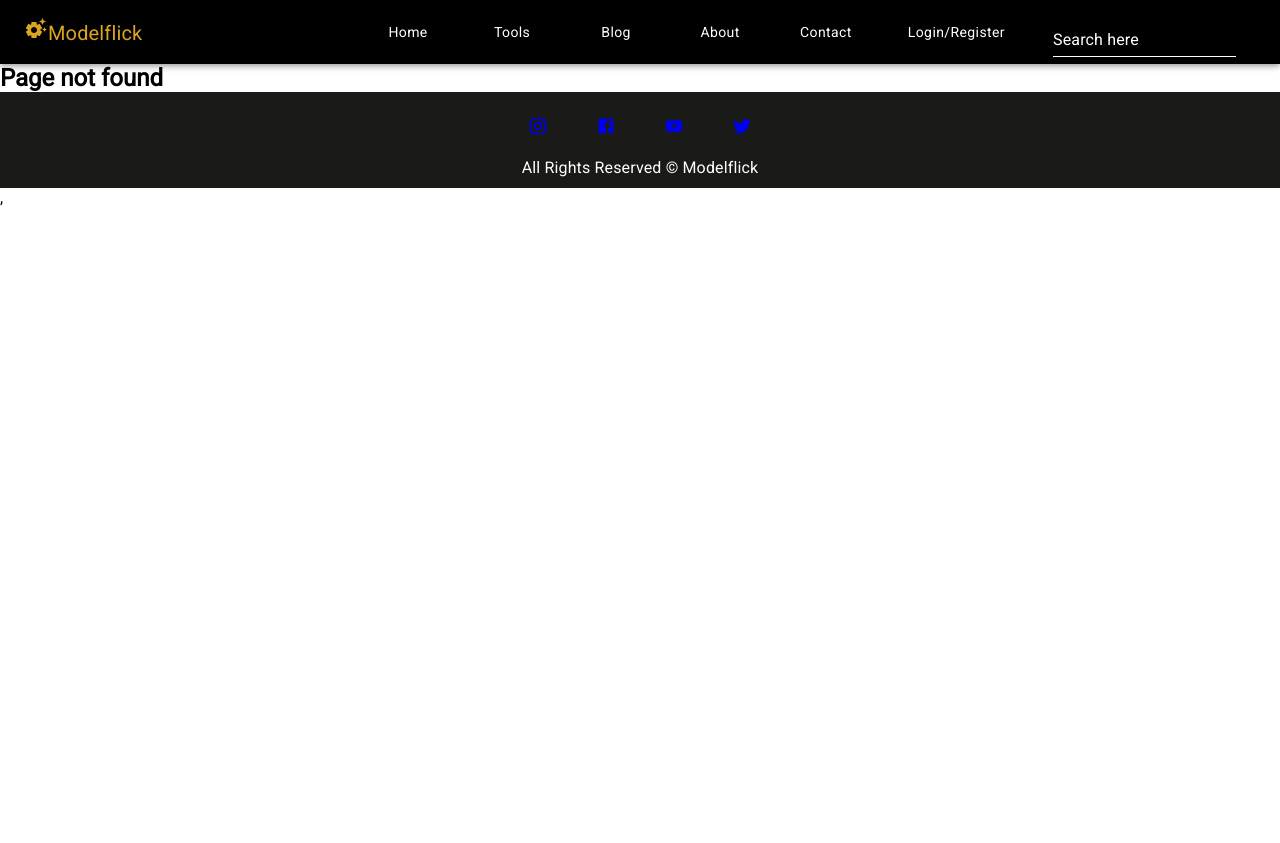
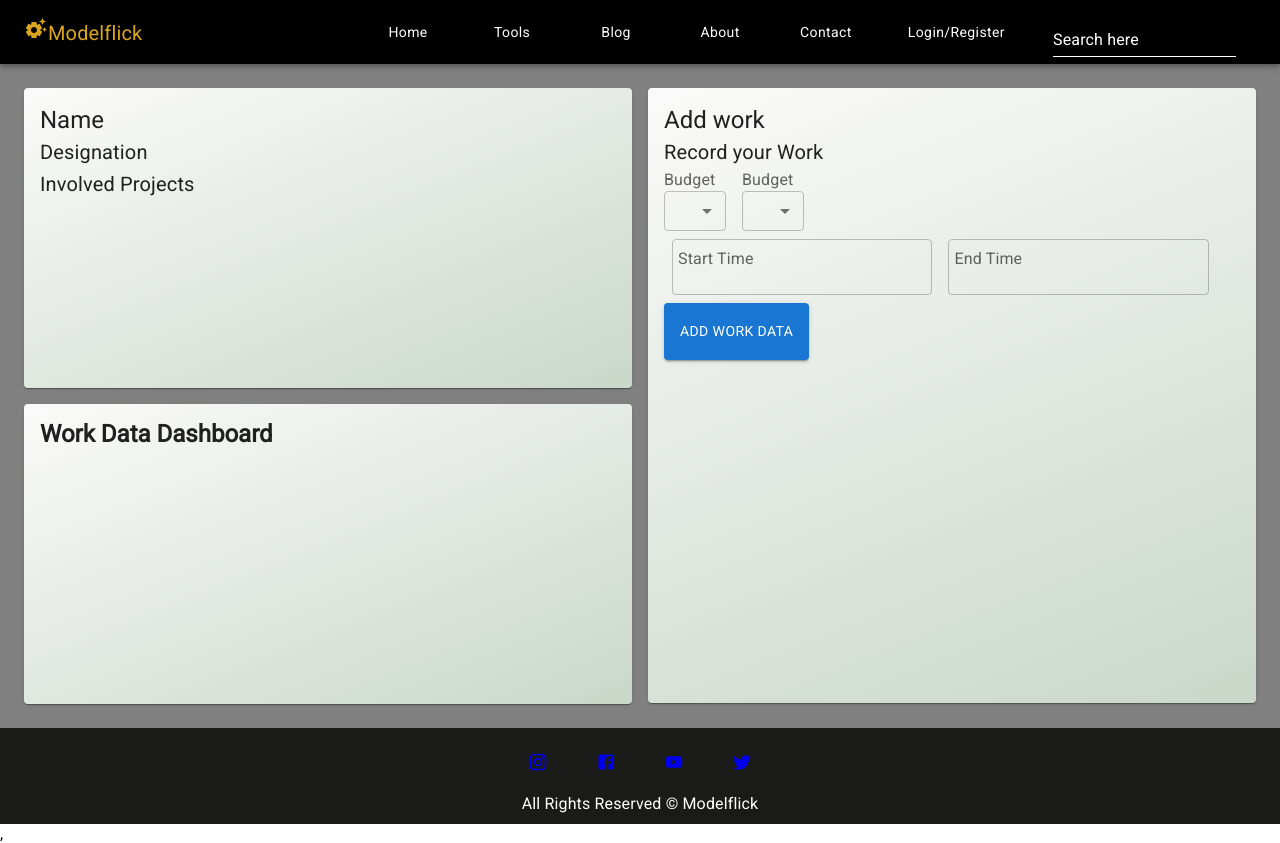
Before and after one commit to Arunarchitect/arunreact, a React (Vite) app: page /employee in a window 1280 px wide. Before the commit this address had no page. Before the commit the page ends 800 px from the top, so only its background shows below. Built offline with nearby package versions, Linux system fonts and the light colour scheme.

Commit message:
added ui frame for employee

```diff
--- a/src/App.jsx
+++ b/src/App.jsx
@@ -17,6 +17,7 @@ import Post from "./pages/blog/Post"
 import Projects from "./pages/pro/Projects"
 import EditPost from "./pages/blog/EditPost"
 import Scheduler from "./pages/tools/Scheduler"
+import Employee from "./pages/tools/Employee"
 
 
 function App() {
@@ -33,6 +34,7 @@ function App() {
             <Route path="/post/:id" element={<Post />} />
             <Route path="/edit/:blogId" element={<EditPost />} />
             <Route path="/test" element={<Test />} />
+            <Route path="/employee" element={<Employee />} />
             <Route path="/projects" element={<Projects />} />
             <Route path="/schedule" element={<Schedule />} />
             <Route path="/scheduler" element={<Scheduler />} />
--- a/src/pages/Tools.jsx
+++ b/src/pages/Tools.jsx
@@ -53,8 +53,9 @@ const Tools = () => {
   const tools = [
     { title: 'Cost Analyzer', subheader: 'Analyze project costs', avatarLabel: 'C', route: '/test' },
     { title: 'Project Scheduler', subheader: 'Get instantaneous schedules', avatarLabel: 'S', route: '/scheduler' },
+    { title: 'Employee Manager', subheader: 'Empoyee and work database', avatarLabel: 'E', route: '/employee' },
     { title: 'Regulatory Compliance', subheader: 'Ensure compliance', avatarLabel: 'R', route: '/schedule' },
-    { title: 'Design Recommender', subheader: 'Optimize designs', avatarLabel: 'D', route: '/schedule' },
+
     { title: 'Data Analysis Suite', subheader: 'Analytical insights', avatarLabel: 'D', route: '/schedule' },
     { title: 'Project Evaluation', subheader: 'Evaluate project viability', avatarLabel: 'P', route: '/schedule' },
   ];
--- /dev/null
+++ b/src/pages/tools/Employee.jsx
@@ -0,0 +1,102 @@
+
+import Layout from '../../components/layout/Layout'
+import { Box, Card, CardContent, Typography, FormControlLabel, InputLabel, Select, MenuItem, Button, TextField, RadioGroup, Radio } from '@mui/material'
+import { Grid } from '@mui/material'
+import { LocalizationProvider } from '@mui/x-date-pickers/LocalizationProvider';
+import { AdapterDayjs } from '@mui/x-date-pickers/AdapterDayjs'
+import { DatePicker } from '@mui/x-date-pickers/DatePicker';
+import { DateTimePicker } from '@mui/x-date-pickers/DateTimePicker';
+
+
+
+const Employee = () => {
+
+  return (
+    <Layout>
+      <Box sx={{ flexGrow: 1, p: 3 }} style={{ backgroundColor: 'gray' }}>
+        <Grid container spacing={2}>
+          <Grid item xs={12} sm={6} md={6} lg={6}>
+            <Card sx={{ width: '100%', height: { xs: 240, sm: 300, md: 300, lg: 300 } }} className='gradient3'>
+              <CardContent>
+                <Typography variant="h5">Name</Typography>
+                <Typography variant="h6">Designation</Typography>
+                <Typography variant="h6">Involved Projects</Typography>
+              </CardContent>
+            </Card>
+            <Card sx={{ width: '100%', height: { xs: 120, sm: 300, md: 300, lg: 300 }, mt: { xs: 2, sm: 2, md: 2, lg: 2 } }} className='gradient3'>
+              <CardContent>
+                <h2>Work Data Dashboard</h2>
+              </CardContent>
+            </Card>
+          </Grid>
+          <Grid item xs={12} sm={6} md={6} lg={6}>
+          <Card sx={{ width: '100%', height: { xs: 300, sm: 615, md: 615, lg: 615 } }} className='gradient3'>
+            <CardContent>
+                <Typography variant="h5">Add work</Typography>
+                <Typography variant="h6">Record your Work</Typography>
+
+                <div style={{ display: 'flex', gap: '16px', width: '100%' }}>
+                    <div>
+                    <InputLabel htmlFor="budget1">Budget</InputLabel>
+                    <Select
+                    sx={{ width: '100%', height: '40px', padding: 1 }}
+                    id="budget1"
+                    defaultValue="" // Set the default value to an available option (in this case, an empty string)
+                    >
+                    <MenuItem value="" disabled>
+                        Choose your Project
+                    </MenuItem>
+                    <MenuItem value="low">Project 1</MenuItem>
+                    <MenuItem value="medium">Project 2</MenuItem>
+                    <MenuItem value="high">Project 3</MenuItem>
+                    </Select>
+                    </div>
+
+                    <div>
+                    <InputLabel htmlFor="budget1">Budget</InputLabel>
+                    <Select
+                    sx={{ width: '100%', height: '40px', padding: 1 }}
+                    id="budget1"
+                    defaultValue="" // Set the default value to an available option (in this case, an empty string)
+                    >
+                    <MenuItem value="" disabled>
+                        Choose your Work
+                    </MenuItem>
+                    <MenuItem value="low">Work 1</MenuItem>
+                    <MenuItem value="medium">Work 2</MenuItem>
+                    <MenuItem value="high">Work 3</MenuItem>
+                    </Select>
+                    </div>
+                </div>
+
+
+                <LocalizationProvider dateAdapter={AdapterDayjs}>
+                <DateTimePicker
+                    label='Start Time'
+                    required
+                    sx={{ width: '48%', padding:1 }} // Set the width to 50%
+                />
+                </LocalizationProvider>
+
+                <LocalizationProvider dateAdapter={AdapterDayjs}>
+                <DateTimePicker
+                    label='End Time'
+                    required
+                    sx={{ width: '48%', padding:1 }} // Set the width to 50%
+                />
+                </LocalizationProvider>
+                <Button variant="contained" sx={{  padding:2 }} >
+                  Add work data
+                </Button>
+
+            </CardContent>
+          </Card>
+
+          </Grid>
+        </Grid>
+      </Box>
+    </Layout>
+  );
+}
+
+export default Employee;
```
